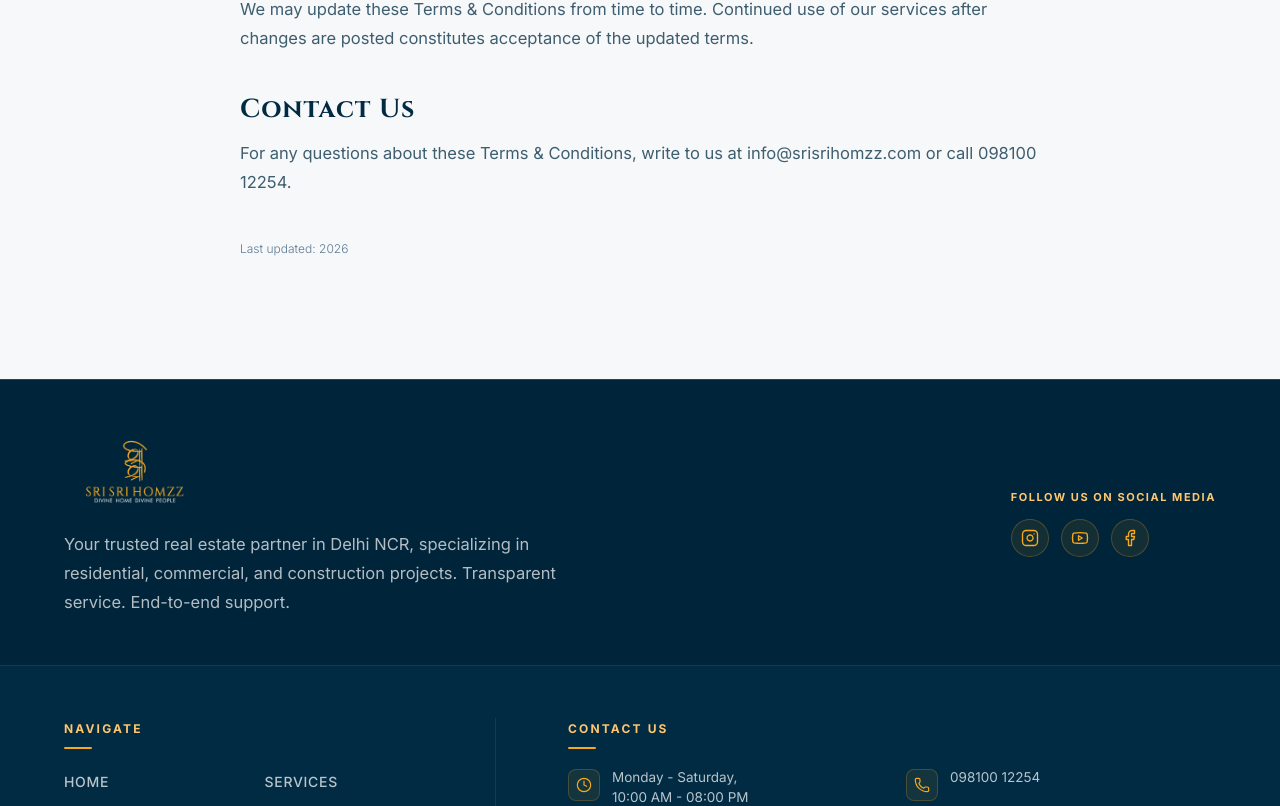
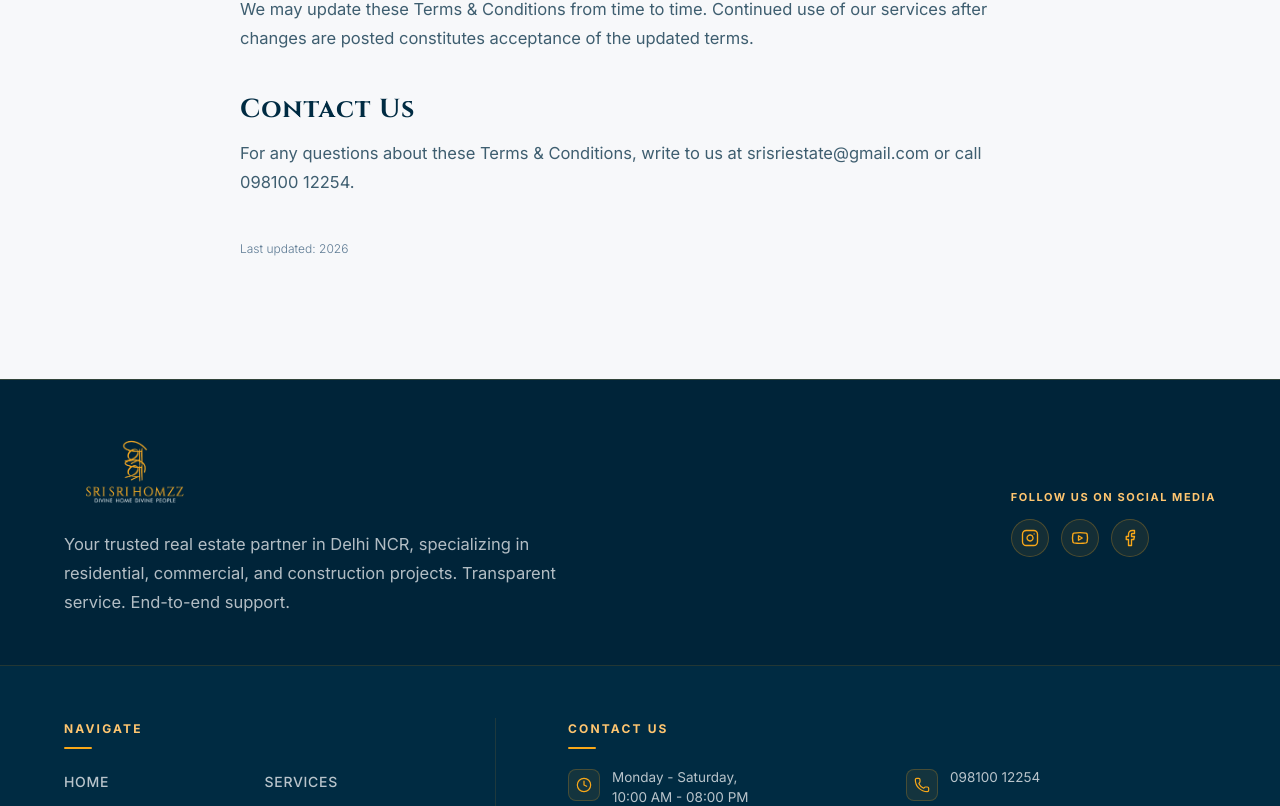
Before and after one commit to ghost-node011/shree-shree-homez, a React (Vite) app: page /terms-and-conditions in a window 1280 px wide. Shown: the part 1594-2400 px from the top of the page. Built offline with nearby package versions, Linux system fonts and the light colour scheme.

Commit message:
changeemail address in whole webiste

```diff
--- a/src/components/Chatbot.jsx
+++ b/src/components/Chatbot.jsx
@@ -5,7 +5,7 @@ import { motion, AnimatePresence } from 'framer-motion'
 const PHONE         = '+919810012254'
 const PHONE_DISPLAY = '+91 98100 12254'
 const WHATSAPP      = '919810012254'
-const EMAIL         = 'info@srisrihomzz.com'
+const EMAIL         = 'srisriestate@gmail.com'
 
 /* ─── Conversation flow (decision tree) ─── */
 const FLOW = {
--- a/src/components/Contact.jsx
+++ b/src/components/Contact.jsx
@@ -140,7 +140,7 @@ export default function Contact() {
             {[
               { Icon: Phone, label: 'Phone', value: '098100 12254 / 080627 57621', href: 'tel:+919810012254' },
               { Icon: MessageCircle, label: 'WhatsApp', value: 'Chat with us', href: 'https://wa.me/919810012254' },
-              { Icon: Mail, label: 'Email', value: 'info@srisrihomzz.com', href: 'mailto:info@srisrihomzz.com' },
+              { Icon: Mail, label: 'Email', value: 'srisriestate@gmail.com', href: 'mailto:srisriestate@gmail.com' },
               { Icon: MapPin, label: 'Address', value: 'B-24, Block B, Surya Nagar, Ghaziabad, Uttar Pradesh 201011', href: null },
               { Icon: Clock, label: 'Hours', value: '10:00 AM – 08:00 PM · All Days Open', href: null },
             ].map((item, i) => (
--- a/src/components/Footer.jsx
+++ b/src/components/Footer.jsx
@@ -26,7 +26,7 @@ const SOCIALS = [
 const CONTACT_INFO = [
   { Icon: Clock,  value: 'Monday - Saturday,\n10:00 AM - 08:00 PM' },
   { Icon: Phone,  value: '098100 12254', href: 'tel:+919810012254' },
-  { Icon: Mail,   value: 'info@srisrihomzz.com', href: 'mailto:info@srisrihomzz.com' },
+  { Icon: Mail,   value: 'srisriestate@gmail.com', href: 'mailto:srisriestate@gmail.com' },
   { Icon: MapPin, value: 'B-24, Block B,\nSurya Nagar, Ghaziabad, UP 201011' },
 ]
 
--- a/src/components/GetInTouchContact.jsx
+++ b/src/components/GetInTouchContact.jsx
@@ -7,7 +7,7 @@ import { Clock, Phone, Mail, MapPin } from 'lucide-react'
 const INFO = [
   { Icon: Clock,  value: 'Monday - Saturday, 10:00 AM - 08:00 PM' },
   { Icon: Phone,  value: '098100 12254', href: 'tel:+919810012254' },
-  { Icon: Mail,   value: 'info@srisrihomzz.com', href: 'mailto:info@srisrihomzz.com' },
+  { Icon: Mail,   value: 'srisriestate@gmail.com', href: 'mailto:srisriestate@gmail.com' },
   { Icon: MapPin, value: 'B-24, Block B, Surya Nagar,\nGhaziabad, Uttar Pradesh 201011' },
 ]
 
--- a/src/pages/AccessibilityStatement.jsx
+++ b/src/pages/AccessibilityStatement.jsx
@@ -12,7 +12,7 @@ const SECTIONS = [
   },
   {
     title: 'Feedback',
-    body: 'If you encounter any accessibility barriers while using this website, please let us know so we can address them. We welcome your feedback at info@srisrihomzz.com or 098100 12254.',
+    body: 'If you encounter any accessibility barriers while using this website, please let us know so we can address them. We welcome your feedback at srisriestate@gmail.com or 098100 12254.',
   },
 ]
 
--- a/src/pages/PrivacyPolicy.jsx
+++ b/src/pages/PrivacyPolicy.jsx
@@ -20,11 +20,11 @@ const SECTIONS = [
   },
   {
     title: 'Your Rights',
-    body: 'You may request access to, correction of, or deletion of your personal information at any time by contacting us at info@srisrihomzz.com.',
+    body: 'You may request access to, correction of, or deletion of your personal information at any time by contacting us at srisriestate@gmail.com.',
   },
   {
     title: 'Contact Us',
-    body: 'For any questions about this Privacy Policy, write to us at info@srisrihomzz.com or call 098100 12254.',
+    body: 'For any questions about this Privacy Policy, write to us at srisriestate@gmail.com or call 098100 12254.',
   },
 ]
 
--- a/src/pages/Terms.jsx
+++ b/src/pages/Terms.jsx
@@ -36,7 +36,7 @@ const SECTIONS = [
   },
   {
     title: 'Contact Us',
-    body: 'For any questions about these Terms & Conditions, write to us at info@srisrihomzz.com or call 098100 12254.',
+    body: 'For any questions about these Terms & Conditions, write to us at srisriestate@gmail.com or call 098100 12254.',
   },
 ]
 
```
